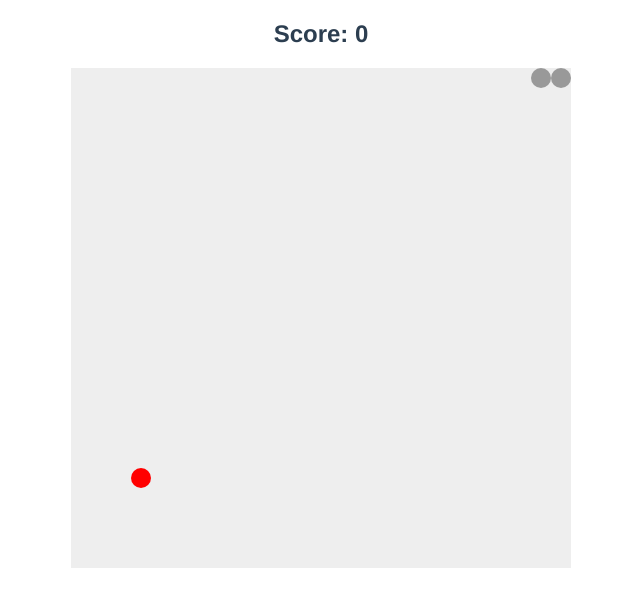
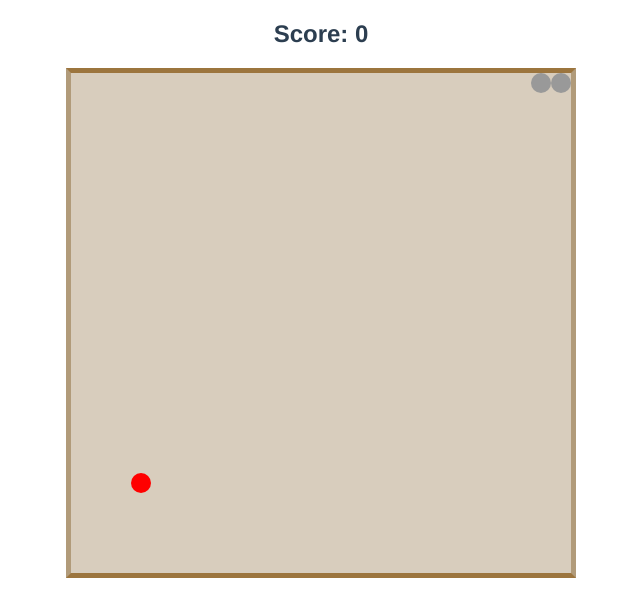
Before and after one commit to HsinShan/snake, a Vue app: page / in a window 1280 px wide. Shown: the top 616 px of the page, without its empty margins (319-959 px from the left). Built offline with nearby package versions, Linux system fonts and the light colour scheme.

Commit message:
add border and change color

```diff
--- a/package.json
+++ b/package.json
@@ -21,6 +21,8 @@
     "babel-eslint": "^10.0.1",
     "eslint": "^5.16.0",
     "eslint-plugin-vue": "^5.0.0",
+    "node-sass": "^4.12.0",
+    "sass-loader": "^8.0.0",
     "vue-template-compiler": "^2.6.10"
   }
 }
--- a/src/views/snake.vue
+++ b/src/views/snake.vue
@@ -7,8 +7,9 @@
       width="500"
       height="500"
       xmlns="http://www.w3.org/2000/svg"
+      class="land"
     >
-      <rect width="100%" height="100%" fill="#eee" />
+      <rect width="100%" height="100%" fill="#d8cdbd" />
       <circle
         v-for="(coord, i) in coordinates"
         :key="i"
@@ -162,5 +163,12 @@ export default {
 }
 </script>
 
-<style scoped>
+<style lang="scss" scoped>
+.land {
+  border: 5px solid;
+  border-top-color: #9c753e;
+  border-bottom-color: #9c753e;
+  border-left-color: #b19b7a;
+  border-right-color: #b19b7a;
+}
 </style>
```
Also changed, not shown: 1 other file (tests, documents, lock files or other folders).
